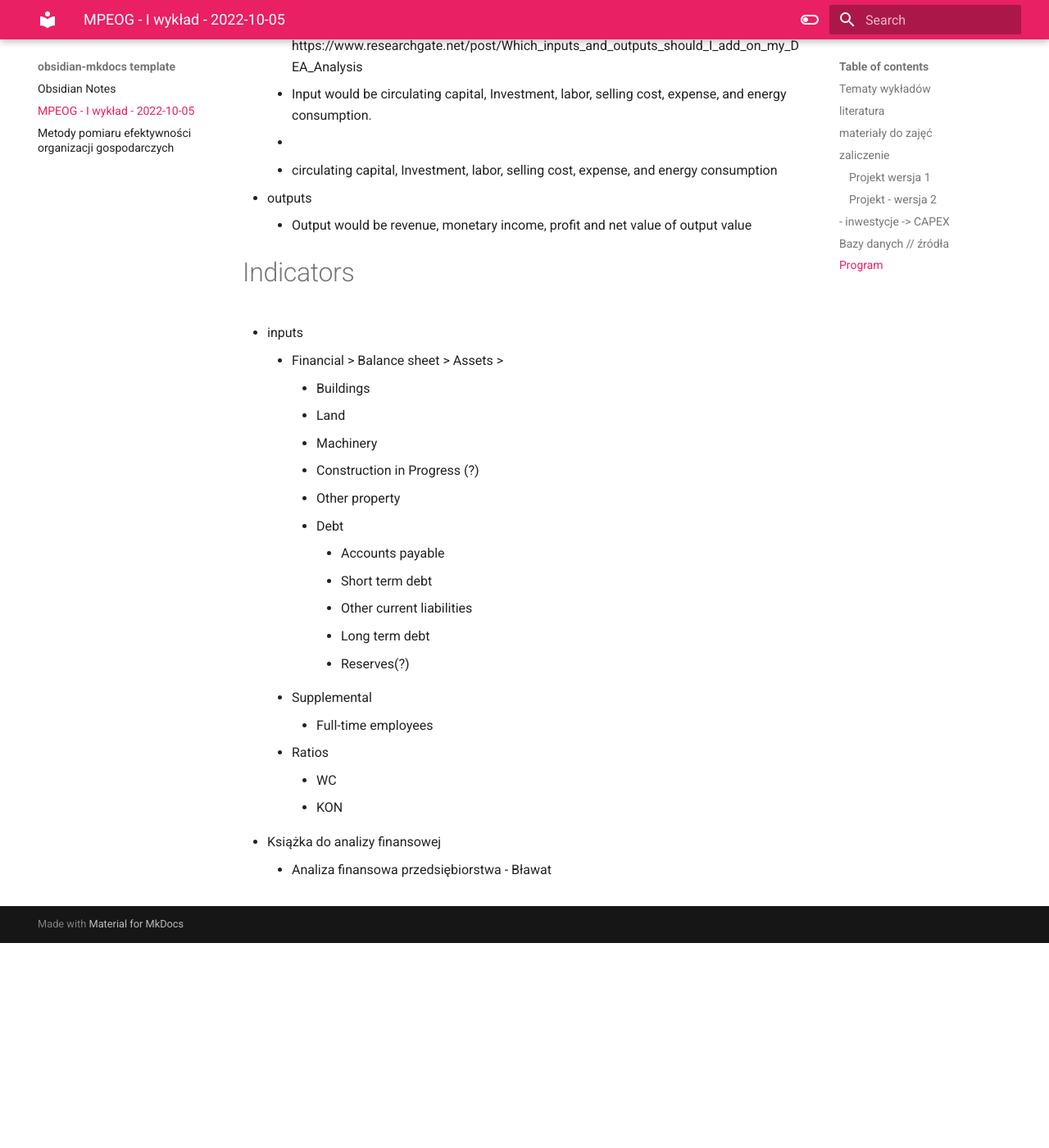
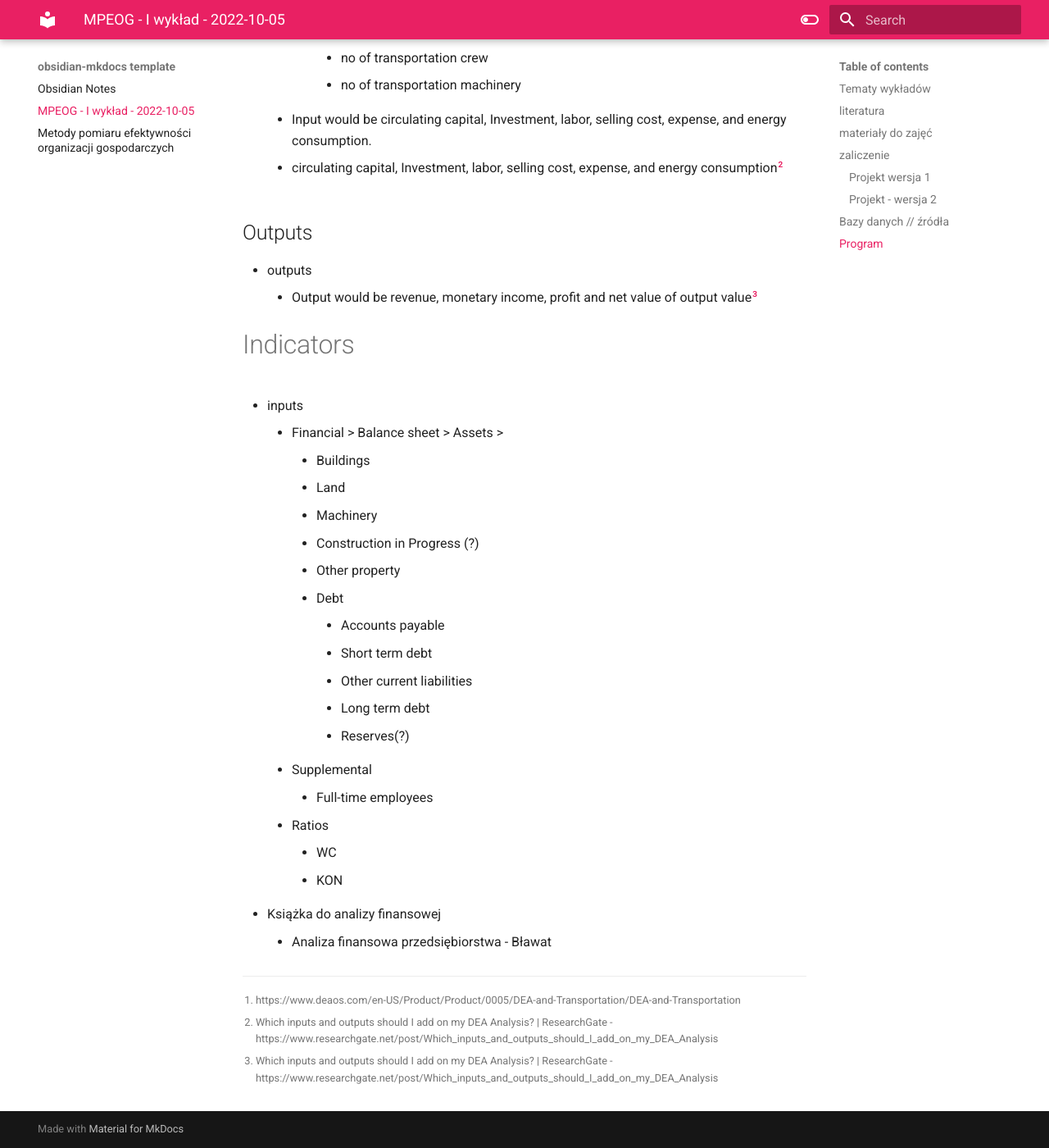
Before and after one commit to seszele64/obsidian-notes, an MkDocs documentation site: the page built from docs/MPEOG - I wykład - 2022-10-05.md, in a window 1280 px wide and 1400 px high, scrolled down 5100 px. Shown: the whole window at 82% size. Built offline with MkDocs 1.6.1 and Material for MkDocs 9.7.7, drawn with Linux system fonts in a browser that asks for light colours; before the commit the page ends 6250 px from its top, so only the background shows below that; some of the changed text lies outside the part shown.

Commit message:
PUSH NOTE : MPEOG - I wykład - 2022-10-05.md

```diff
--- a/docs/MPEOG - I wykład - 2022-10-05.md
+++ b/docs/MPEOG - I wykład - 2022-10-05.md
@@ -104,7 +104,6 @@
 - struktura
 	- zdefiniowanie problemu
 		- inwestycje -> CAPEX
-		-
 	- jakie przedsiębiorstwo + opis
 	- opis danych i źródła danych
 		- stat. opisowe
@@ -153,23 +152,25 @@
 	- inputs
 		- koszty sprzedanych produktów
 
+---
+# Homework
+
+## Inputs
 
 - inputs
-	- działka transportowa - https://www.deaos.com/en-US/Product/Product/0005/DEA-and-Transportation/DEA-and-Transportation
+	- działka transportowa[^1]
 		- inputs
 			- employees
 			- no of transportation crew
 			- no of transportation machinery
 
-	- Which inputs and outputs should I add on my DEA Analysis? | ResearchGate - https://www.researchgate.net/post/Which_inputs_and_outputs_should_I_add_on_my_DEA_Analysis
 	- Input would be circulating capital, Investment, labor, selling cost, expense, and energy consumption.
-	-
-	- circulating capital, Investment, labor, selling cost, expense, and energy consumption
+	- circulating capital, Investment, labor, selling cost, expense, and energy consumption[^2]
 
-
+## Outputs
 
 - outputs
-	- Output would be revenue, monetary income, profit and net value of output value
+	- Output would be revenue, monetary income, profit and net value of output value[^3]
 
 # Indicators
 
@@ -193,3 +194,7 @@
 		- KON
 - Książka do analizy finansowej
 	- Analiza finansowa przedsiębiorstwa - Bławat
+
+[^1]: https://www.deaos.com/en-US/Product/Product/0005/DEA-and-Transportation/DEA-and-Transportation
+[^2]: Which inputs and outputs should I add on my DEA Analysis? | ResearchGate - https://www.researchgate.net/post/Which_inputs_and_outputs_should_I_add_on_my_DEA_Analysis
+[^3]: Which inputs and outputs should I add on my DEA Analysis? | ResearchGate - https://www.researchgate.net/post/Which_inputs_and_outputs_should_I_add_on_my_DEA_Analysis
```
